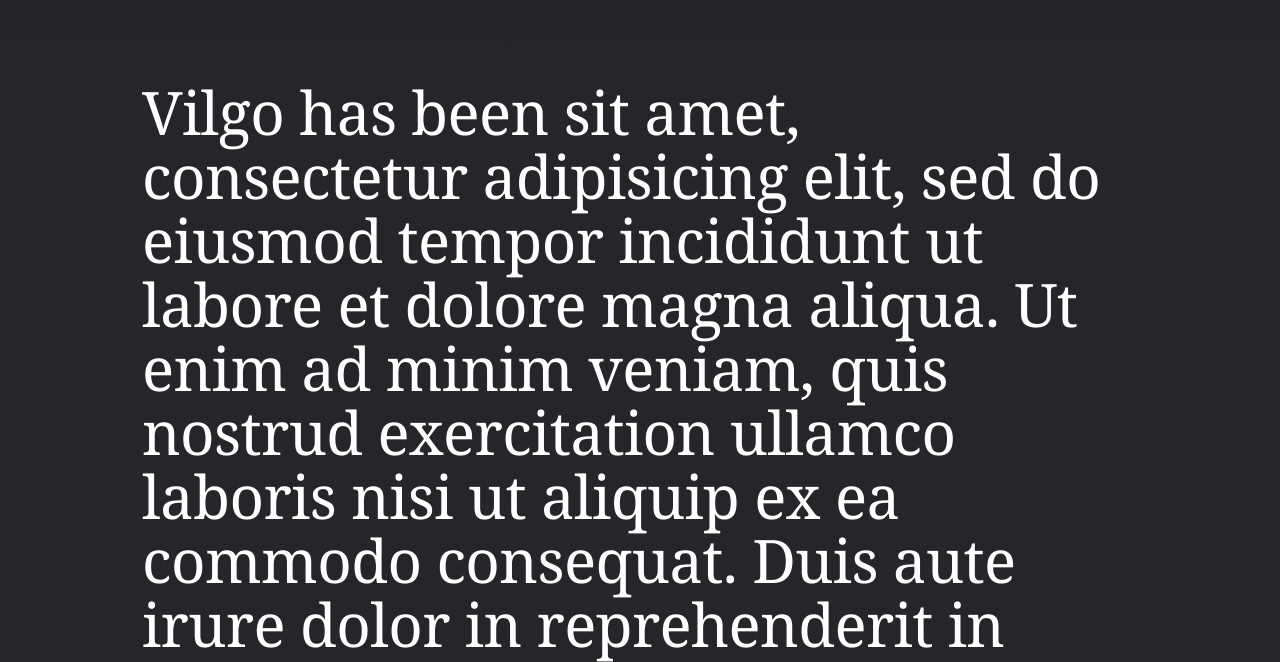
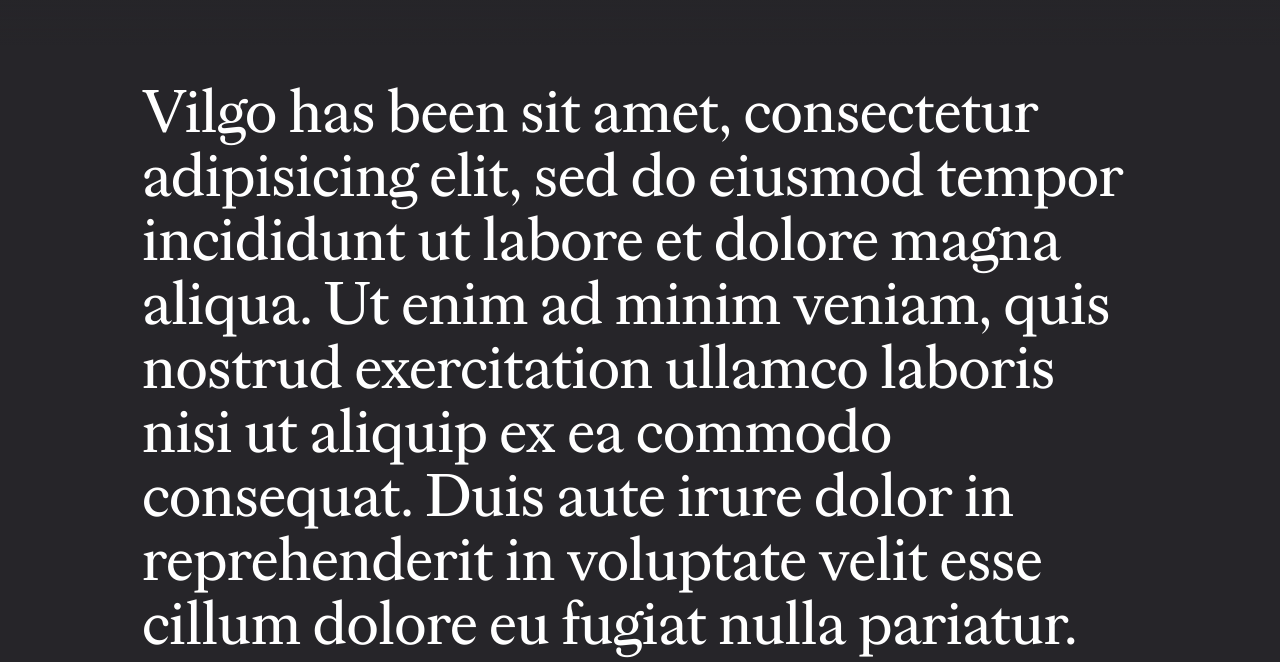
Before and after one commit to geo-contr/Logivy, a plain HTML site: page about.html in a window 1280 px wide. Shown: the part 98-760 px from the top of the page. Drawn offline with Linux system fonts and the light colour scheme; a web font is replaced by a local one.

Commit message:
Update about.css

```diff
--- a/css/about.css
+++ b/css/about.css
@@ -171,3 +171,6 @@
 .careers--listings-title, .careers--listings-loc, .select-dropdown__button, .select-dropdown__button1, .select-dropdown__button2, .select-dropdown__button3, .select-dropdown__list-item, .select-dropdown__list-item1, .select-dropdown__list-item2, .select-dropdown__list-item3{
     font-family: "ogilvysansregular";
 }
+.hero p{
+    font-family: "ogilvyserifregular";
+}
```
